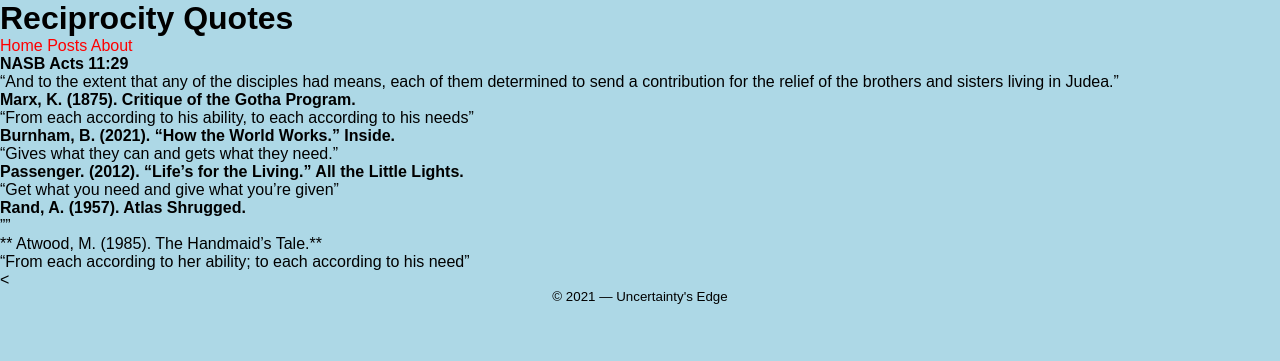
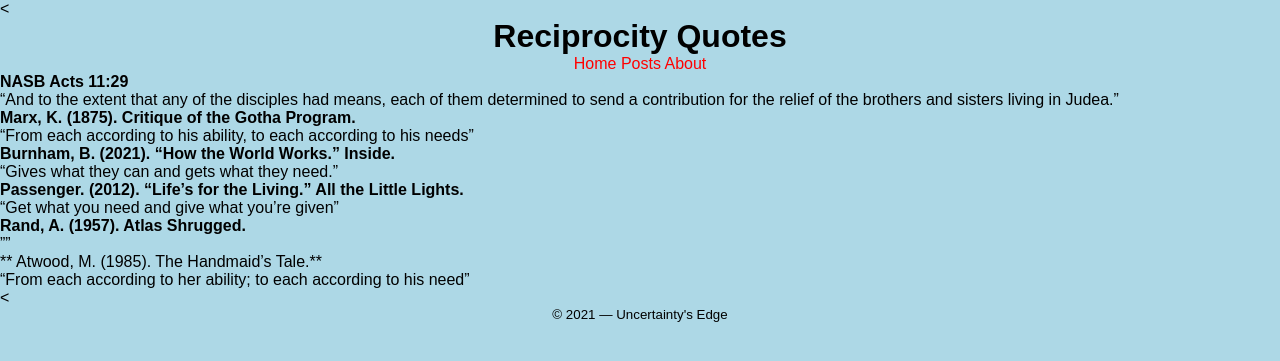
Before and after one commit to uncertaintysedge/uncertaintysedge.github.io, a Jekyll site: the page built from _posts/2021/2021-07-30-Reciprocity-Quotes.md, in a window 1280 px wide. Shown: the top 361 px of the page. Built offline with Jekyll 4.4.1, drawn with Linux system fonts in a browser that asks for light colours.

Commit message:
header style

```diff
--- a/_includes/header.html
+++ b/_includes/header.html
@@ -1,3 +1,14 @@
+<!DOCTYPE html>
+<html>
+<head>
+	<<style type="text/css" media="screen">
+		header {
+			text-align: center;
+			background-color: pink;
+		}
+	</style>
+</head>
+<body>
 
 	<header id="header" class="header">
 
@@ -10,4 +21,6 @@
 		</nav>
 
 	</header>
-<!-- /header -->
+
+</body>
+</html>
```
Lines whose indentation alone changed are shown as unchanged.
